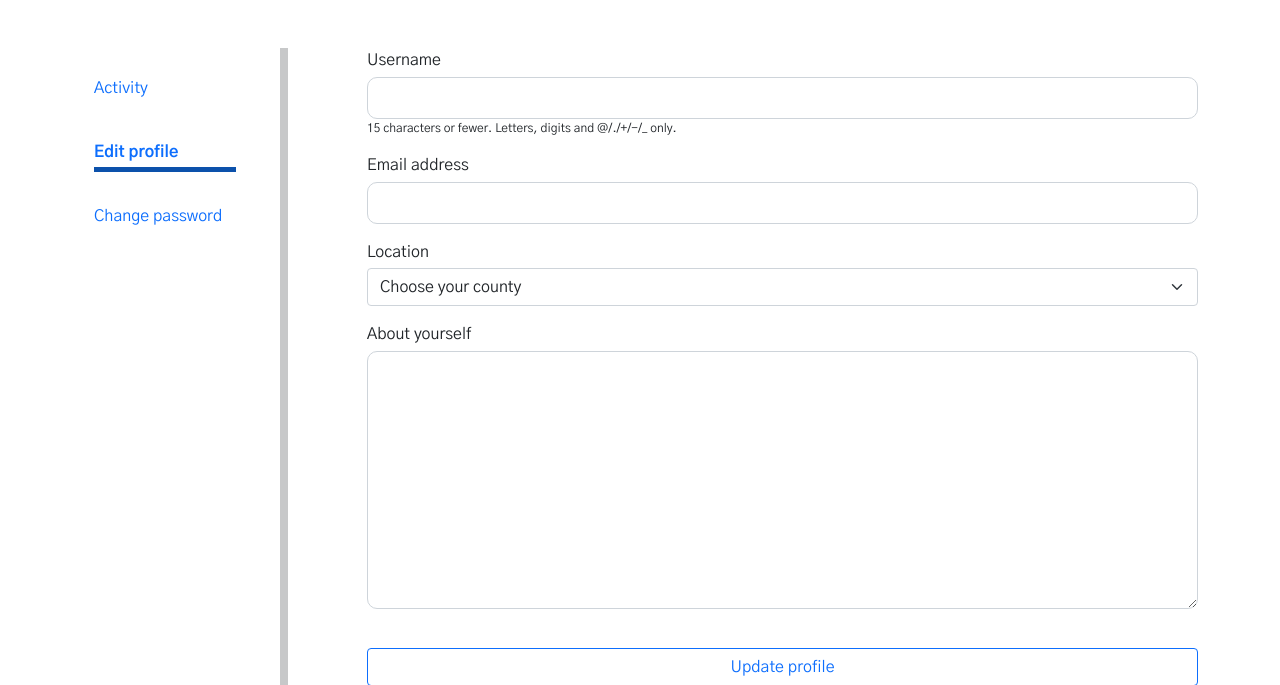
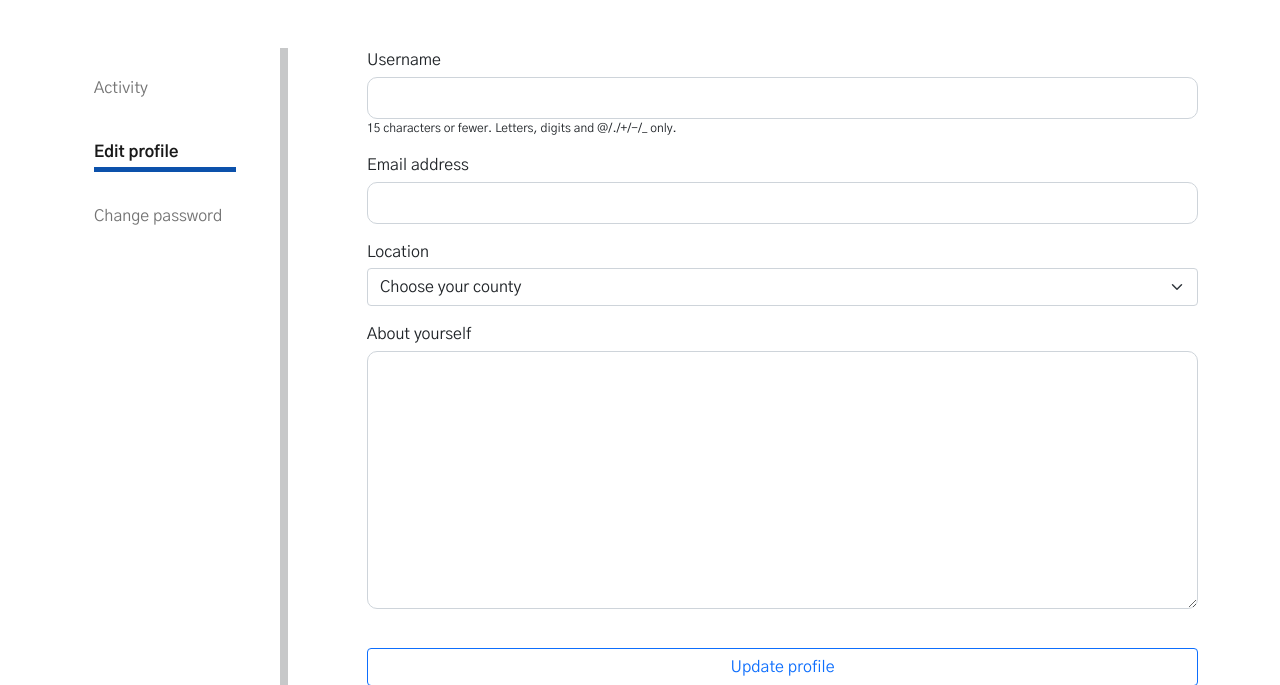
Before and after one commit to sejungkwak/krie, a Django app: template templates/users/update_profile.html in a window 1280 px wide. Shown: the part 118-803 px from the top of the page. Run offline with Django 3.2, Linux system fonts and the light colour scheme; the template is opened without the code that fills it: values that come from a table or form of the project are taken from there, others are empty; some libraries are stand-ins or nearby versions.

Commit message:
mod: Change font colour to gray on profile page menu items

```diff
--- a/templates/users/update_profile.html
+++ b/templates/users/update_profile.html
@@ -24,7 +24,7 @@
         </div>
     </header>
     <div class="row mt-lg-5 justify-content-lg-between">
-        <nav class="navbar col-2 d-none d-lg-block">
+        <nav class="navbar navbar-light col-2 d-none d-lg-block">
             <ul class="profile-nav navbar-nav flex-column gap-4">
                 <li class="nav-item"><a class="nav-link"
                     href="{% url 'read_profile_posts' pk=request.user.pk %}">{% trans "Activity" %}</a>
```
